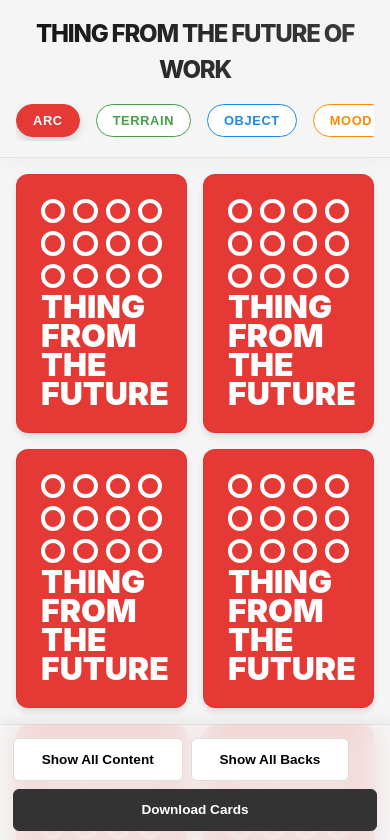
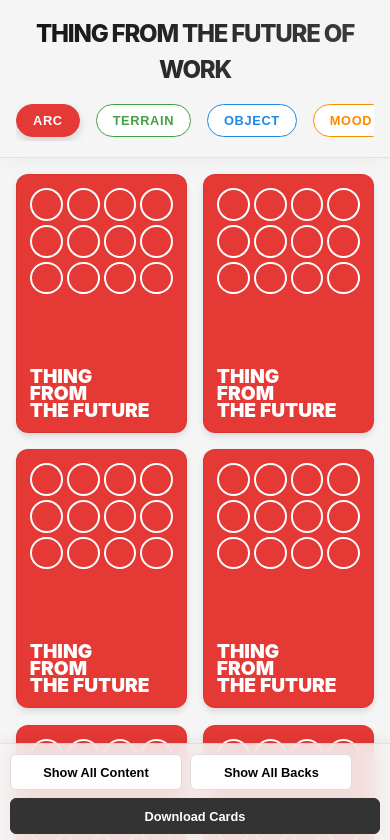
Before and after one commit to MahanMehrvarz/thing-from-the-future-of-work, a React (Vite) app: page / in a window 390 px wide. Shown: the top 840 px of the page. Built offline with nearby package versions, Linux system fonts and the light colour scheme.

Commit message:
Fix mobile card proportions (scale down text and padding)

```diff
--- a/src/App.css
+++ b/src/App.css
@@ -433,7 +433,7 @@ header h1 {
 
   /* Responsive Control Bar */
   .control-bar {
-    padding: 0.8rem;
+    padding: 0.6rem;
     gap: 0.5rem;
     flex-wrap: wrap;
     /* Glassmorphism for Control Bar */
@@ -446,10 +446,55 @@ header h1 {
   .control-btn {
     flex: 1 1 auto;
     /* Grow to fill */
-    min-width: 140px;
-    /* Ensure 2 buttons stack if needed, or fit 2 per row */
-    padding: 0.8rem 0.5rem;
-    /* Larger touch target area */
-    font-size: 0.85rem;
+    min-width: 120px;
+    padding: 0.6rem 0.4rem;
+    font-size: 0.8rem;
+  }
+
+  /* --- Card Scaling for Mobile --- */
+  /* Enforce aspect ratio and scaling */
+  .card-container {
+    max-width: 100%;
+    /* Ensure aspect ratio is respected even if content is large */
+    height: auto;
+    aspect-ratio: 58/88;
+  }
+
+  .card-front-default,
+  .card-back-rotated {
+    padding: 0.8rem;
+    /* Reduce padding significantly */
+  }
+
+  /* Reduce all font sizes inside cards */
+  .card-content-quote {
+    font-size: 0.95rem;
+    /* Much smaller to fit 2-col */
+    line-height: 1.2;
+  }
+
+  .card-type {
+    font-size: 0.8rem;
+    margin-bottom: 2px;
+  }
+
+  .card-category-small {
+    font-size: 0.65rem;
+  }
+
+  .card-title-back {
+    font-size: 1.2rem;
+  }
+
+  .card-title-sub {
+    font-size: 0.7rem;
+  }
+
+  .circles-grid {
+    gap: 4px;
+  }
+
+  .circle {
+    border-width: 2px;
   }
 }
```
